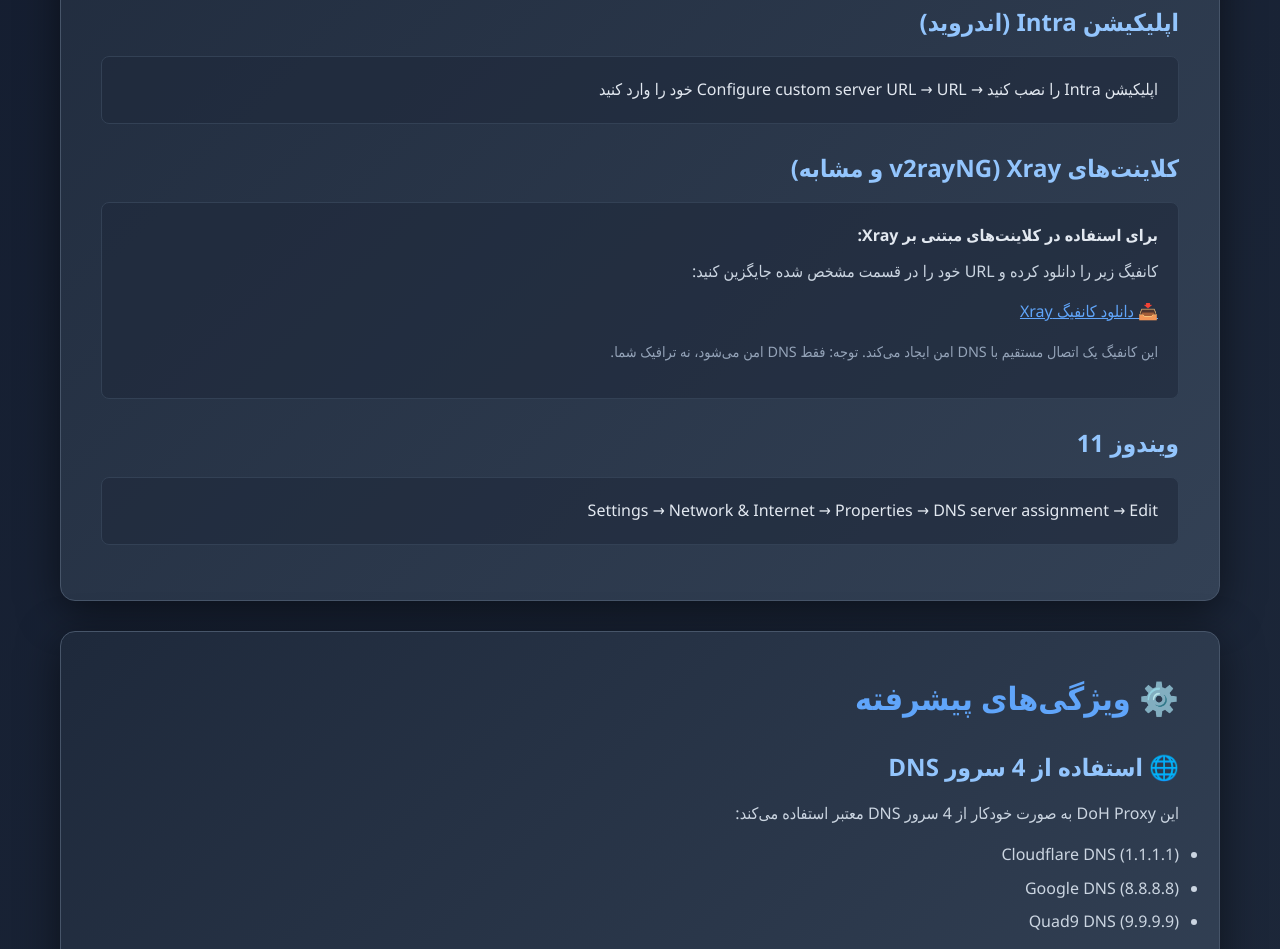
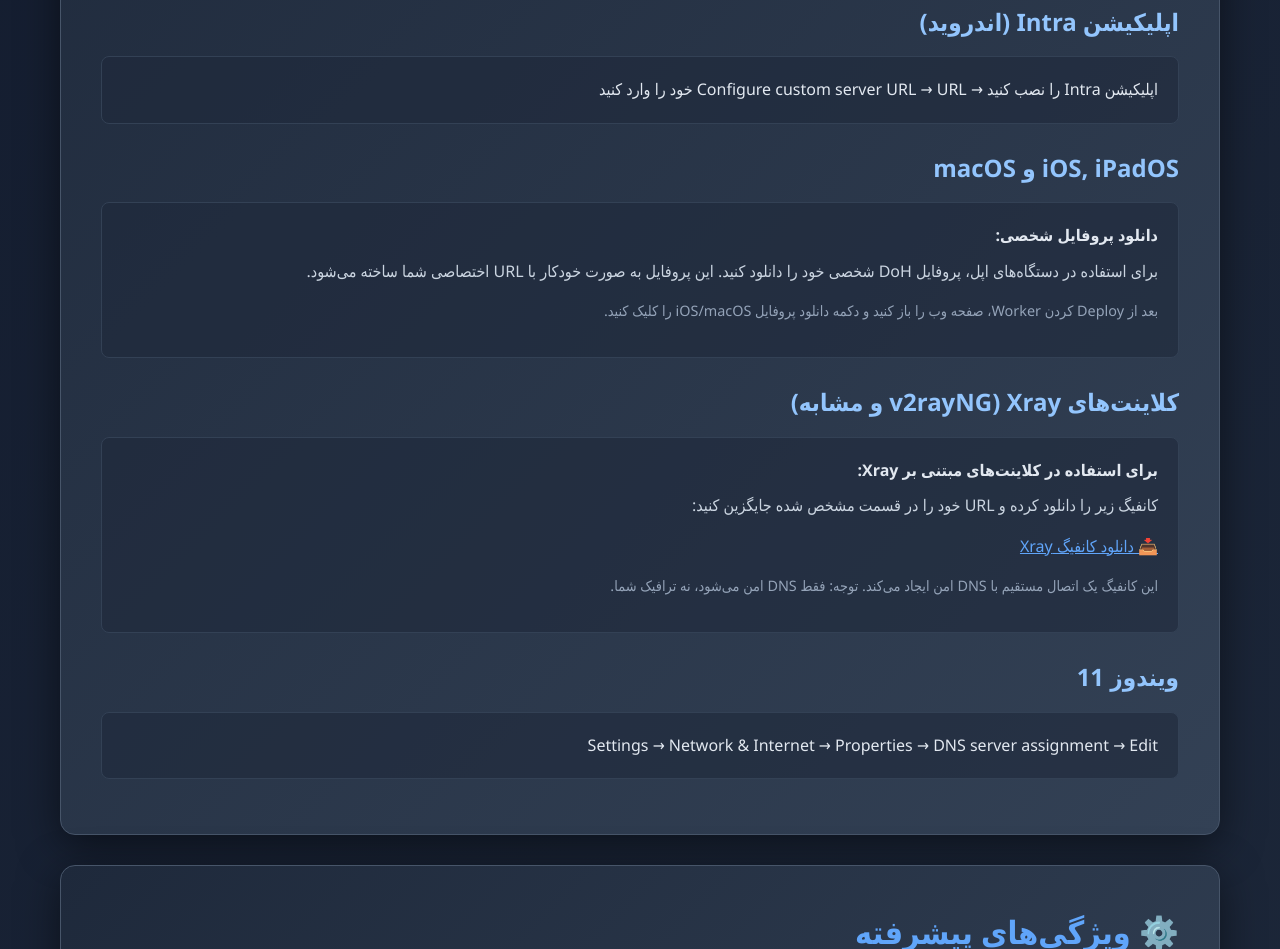
Before and after one commit to sinaha81/cloudflare-doh-worker, a plain HTML site: page index.html in a window 1280 px wide. Shown: the part 2020-2969 px from the top of the page. Drawn offline with Linux system fonts and the light colour scheme.

Commit message:
index.html

```diff
--- a/index.html
+++ b/index.html
@@ -100,6 +100,13 @@
                 اپلیکیشن Intra را نصب کنید → Configure custom server URL → URL خود را وارد کنید
             </div>
 
+            <h3>iOS, iPadOS و macOS</h3>
+            <div class="step">
+                <strong>دانلود پروفایل شخصی:</strong>
+                <p style="margin-top: 10px;">برای استفاده در دستگاه‌های اپل، پروفایل DoH شخصی خود را دانلود کنید. این پروفایل به صورت خودکار با URL اختصاصی شما ساخته می‌شود.</p>
+                <p style="margin-top: 10px; font-size: 0.9em; color: #94a3b8;">بعد از Deploy کردن Worker، صفحه وب را باز کنید و دکمه دانلود پروفایل iOS/macOS را کلیک کنید.</p>
+            </div>
+
             <h3>کلاینت‌های Xray (v2rayNG و مشابه)</h3>
             <div class="step">
                 <strong>برای استفاده در کلاینت‌های مبتنی بر Xray:</strong>
```
